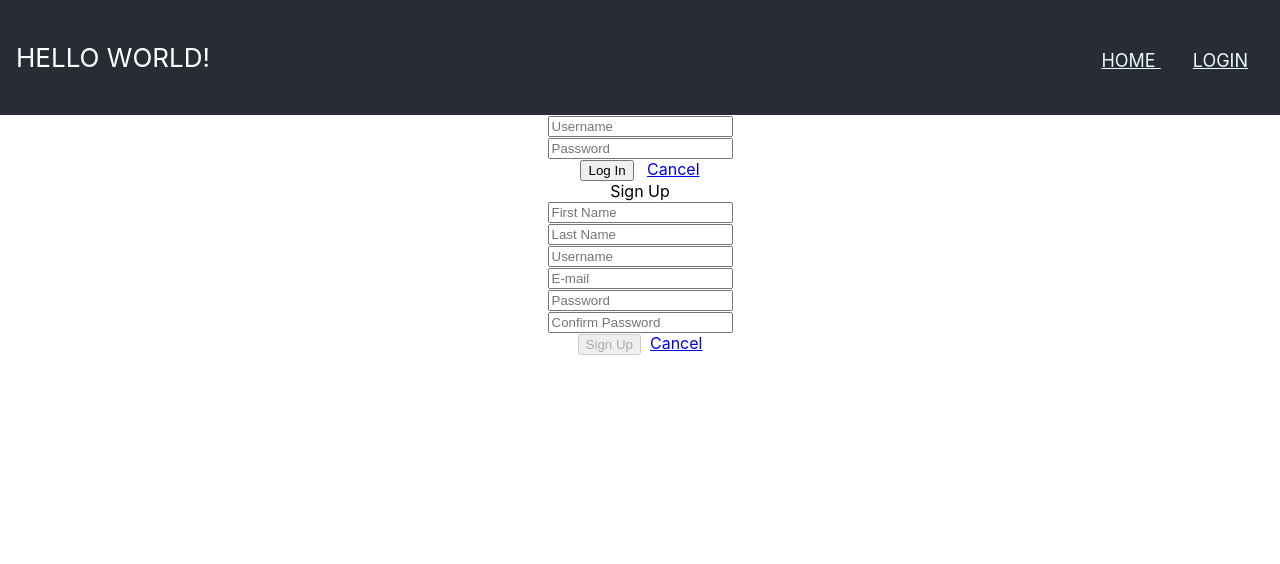
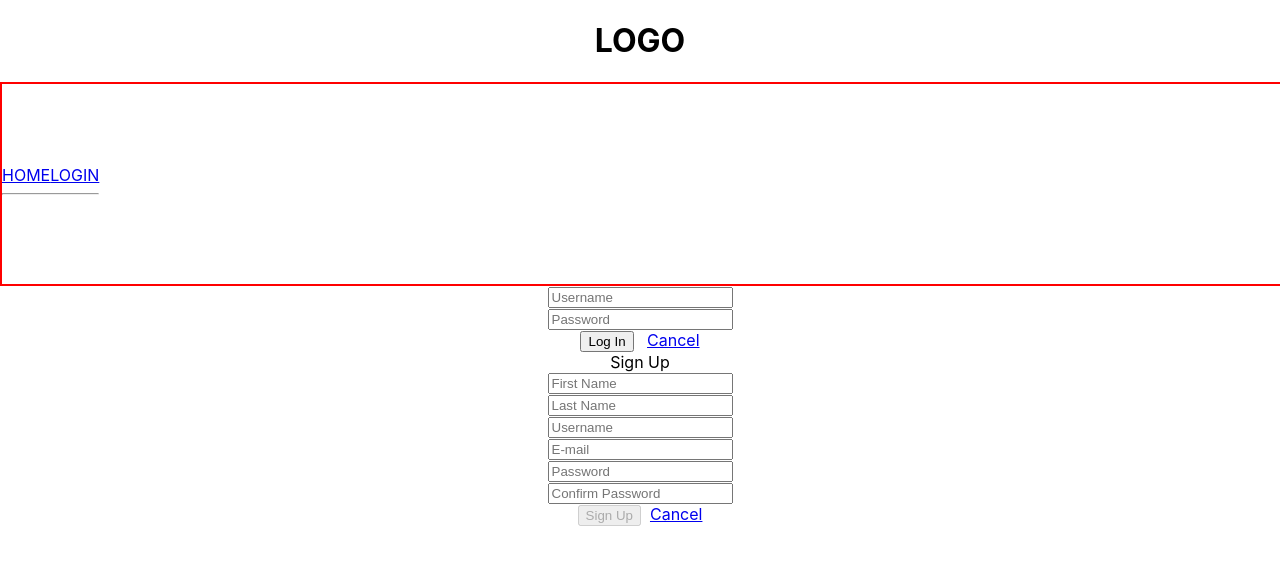
Before and after one commit to rockyliwanag/SWANK, a React (Create React App) app: page /login in a window 1280 px wide. Shown: the top 564 px of the page. Built offline with nearby package versions, Linux system fonts and the light colour scheme.

Commit message:
Fix auth bugs

```diff
--- a/controllers/users.js
+++ b/controllers/users.js
@@ -53,7 +53,7 @@ function createJWT(user) {
             user
         }, // data payload
         SECRET, {
-            expiresIn: '24'
+            expiresIn: '24h'
         }
     );
 }
--- a/package.json
+++ b/package.json
@@ -13,6 +13,7 @@
     "jsonwebtoken": "^8.5.1",
     "mongoose": "^5.9.7",
     "morgan": "^1.10.0",
+    "multer": "^1.4.2",
     "nodemon": "^2.0.3",
     "react": "^16.13.1",
     "react-dom": "^16.13.1",
--- /dev/null
+++ b/src/components/Header/Header.jsx
@@ -0,0 +1,18 @@
+import React from "react";
+import NavBar from "../NavBar/NavBar";
+import "./Header.css";
+
+
+const Header = (props) => {
+  return (
+    <div>
+      <h1>LOGO</h1>
+      <NavBar
+        user={props.user}
+        handleLogout={props.handleLogout}
+      />
+    </div>
+  )
+};
+
+export default Header;
--- /dev/null
+++ b/src/components/NavBar/NavBar.jsx
@@ -0,0 +1,30 @@
+import React, {Component} from 'react';
+import {Link} from 'react-router-dom';
+import styles from './NavBar.module.css';
+
+class NavBar extends Component {
+    render() {
+        return (
+            <div className={styles.NavBar}>
+                {this.props.user ?
+                    <div className={styles.logout}>
+                    <Link to='/'>HOME</Link>
+                    <Link to='/inventory'>INVENTORY</Link>
+                    <Link>LOGOUT</Link>
+                        <div>
+                            <h4>Welcome, {this.props.user.username}!</h4>
+                        </div>
+                    </div>
+                        :
+                    <div>
+                        <Link to='/'>HOME</Link>
+                        <Link to='/login'>LOGIN</Link>
+                        <hr/>
+                    </div>
+                     }
+            </div>
+        );
+    }
+}
+
+export default NavBar;
--- /dev/null
+++ b/src/components/NavBar/NavBar.module.css
@@ -0,0 +1,16 @@
+.NavBar {
+    display: flex;
+    align-items: center;
+    justify-content: space-between;
+    width: 100%;
+    height: 200px;
+    border: 2px solid red;
+}
+
+.logout {
+    display: flex;
+    justify-content: space-between;
+    align-items: center;
+    color: grey;
+    border: 2px solid yellow;
+}
--- a/src/pages/App/App.js
+++ b/src/pages/App/App.js
@@ -1,15 +1,11 @@
-import React, {
-  Component
-} from "react";
-import {
-  Route,
-  Switch,
-  Redirect,
-  NavLink
-} from "react-router-dom";
+import React, { Component } from "react";
+import { Route, Switch, Redirect} from "react-router-dom";
 import userService from "../../utils/userService";
-// import tokenService from '../../utils/tokenService';
+import tokenService from "../../utils/tokenService";
 import "./App.css";
+
+/*------ Components ------*/
+import Header from "../../components/Header/Header";
 
 /*------ Pages ------*/
 // import SignupPage from '../SignupPage/SignupPage';
@@ -19,44 +15,35 @@ class App extends Component {
   constructor() {
     super();
     this.state = {
-      user: userService.getUser()
+      user: userService.getUser(),
     };
   }
 
   /*------ Handlers ------*/
   handleSignupOrLogin = () => {
     this.setState({
-      user: userService.getUser()
+      user: userService.getUser(),
     });
-  }
+  };
 
   render() {
     console.log(this.state.user);
-    return ( <div className = "App" >
-      <header className = "App-header" >
-      <p > HELLO WORLD! </p> <nav >
-      <NavLink to = "/"
-      className = "Nav-link" >
-      HOME </NavLink> <NavLink to = "/login"
-      className = "Nav-link" >
-      LOGIN </NavLink> </nav > </header>
-
-      <Switch >
-        <Route exact path = "/login"
-        render = {
-          ({
-            history
-          }) => ( <LoginPage history = {
-              history
-            }
-            handleSignupOrLogin = {
-              this.handleSignupOrLogin
-            }
-            />
-          )
-        }
-        />
-      </Switch > </div>
+    return (
+      <div className="App">
+        <Header user={this.state.user}/>
+        <Switch>
+          <Route
+            exact
+            path="/login"
+            render={({ history }) => (
+              <LoginPage
+                history={history}
+                handleSignupOrLogin={this.handleSignupOrLogin}
+              />
+            )}
+          />
+        </Switch>{" "}
+      </div>
     );
   }
 }
--- a/src/pages/LoginPage/LoginPage.jsx
+++ b/src/pages/LoginPage/LoginPage.jsx
@@ -26,7 +26,6 @@ class LoginPage extends Component {
 
   handleSubmit = async (e) => {
     e.preventDefault();
-    console.log(`What is this? ${this.state}`);
     try {
       await userService.login(this.state);
       // Let <App> know a user has signed up!
--- a/src/utils/userService.js
+++ b/src/utils/userService.js
@@ -7,6 +7,14 @@ export default {
   logout,
   login,
 };
+
+function logout() {
+  tokenService.removeToken();
+}
+
+function getUser() {
+  return tokenService.getUserFromToken();
+}
 
 function login(creds) {
   return fetch(BASE_URL + "login", {
@@ -20,15 +28,9 @@ function login(creds) {
       if (res.ok) return res.json();
       throw new Error("Bad Credentials!");
     })
-    .then(({ token }) => tokenService.setToken(token));
-}
-
-function logout() {
-  tokenService.removeToken();
-}
-
-function getUser() {
-  return tokenService.getUserFromToken();
+    .then(({
+      token
+    }) => tokenService.setToken(token));
 }
 
 function signup(user) {
@@ -46,5 +48,7 @@ function signup(user) {
       // Probably a duplicate email
       throw new Error("Email already taken!");
     })
-    .then(({ token }) => tokenService.setToken(token));
+    .then(({
+      token
+    }) => tokenService.setToken(token));
 }
```
Also changed, not shown: src/components/Header/Header.css (added), src/pages/SignupPage/SignupPage.jsx (added), 1 other file (tests, documents, lock files or other folders). Lines whose indentation alone changed are shown as unchanged.
